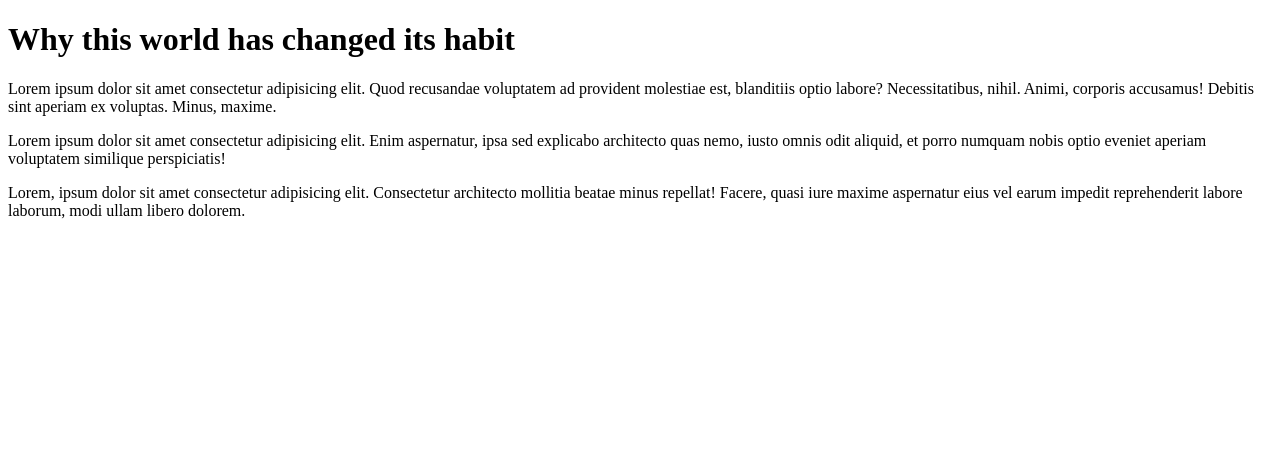
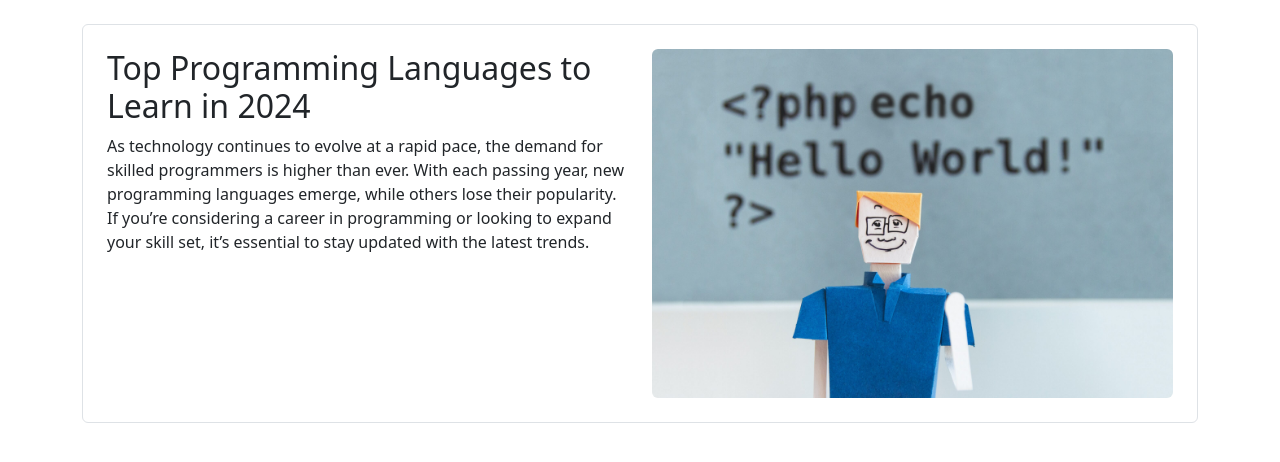
Before and after one commit to rohit-kashyap-1/24-nov, a plain HTML site: page index.html in a window 1280 px wide. Drawn offline with nearby package versions, Linux system fonts and the light colour scheme.

Commit message:
changed layout

```diff
--- a/index.html
+++ b/index.html
@@ -1,17 +1,37 @@
 <!DOCTYPE html>
 <html lang="en">
+
 <head>
     <meta charset="UTF-8">
     <meta name="viewport" content="width=device-width, initial-scale=1.0">
     <title>Document</title>
     <link rel="stylesheet" href="style.css">
     <script src="script.js"></script>
+    <!-- Latest compiled and minified CSS -->
+    <link href="https://cdn.jsdelivr.net/npm/bootstrap@5.3.2/dist/css/bootstrap.min.css" rel="stylesheet">
+
+    <!-- Latest compiled JavaScript -->
+    <script src="https://cdn.jsdelivr.net/npm/bootstrap@5.3.2/dist/js/bootstrap.bundle.min.js"></script>
 </head>
+
 <body>
-    <h1>Why this world has changed its habit </h1>
-    <p>Lorem ipsum dolor sit amet consectetur adipisicing elit. Quod recusandae voluptatem ad provident molestiae est, blanditiis optio labore? Necessitatibus, nihil. Animi, corporis accusamus! Debitis sint aperiam ex voluptas. Minus, maxime.</p>
-    <p>Lorem ipsum dolor sit amet consectetur adipisicing elit. Enim aspernatur, ipsa sed explicabo architecto quas nemo, iusto omnis odit aliquid, et porro numquam nobis optio eveniet aperiam voluptatem similique perspiciatis!</p>
-    <p>Lorem, ipsum dolor sit amet consectetur adipisicing elit. Consectetur architecto mollitia beatae minus repellat! Facere, quasi iure maxime aspernatur eius vel earum impedit reprehenderit labore laborum, modi ullam libero dolorem.</p>
+    <div class="container py-4">
+        <div class="border rounded p-4">
+            <div class="row">
+                <div class="col-md-6">
+                    <h2>Top Programming Languages to Learn in 2024</h2>
+                    <p>As technology continues to evolve at a rapid pace, the demand for skilled programmers is higher than ever. With each passing year, new programming languages emerge, while others lose their popularity. If you’re considering a career in programming or looking to expand your skill set, it’s essential to stay updated with the latest trends.</p>
+                </div>
+                <div class="col-md-6">
+                    <img src="assets/images/main.jpg" class="img-fluid rounded">
+                </div>
+            </div>
+
+
+        </div>
+    </div>
+
 
 </body>
+
 </html>
```
Also changed, not shown: assets/images/main.jpg (added).
